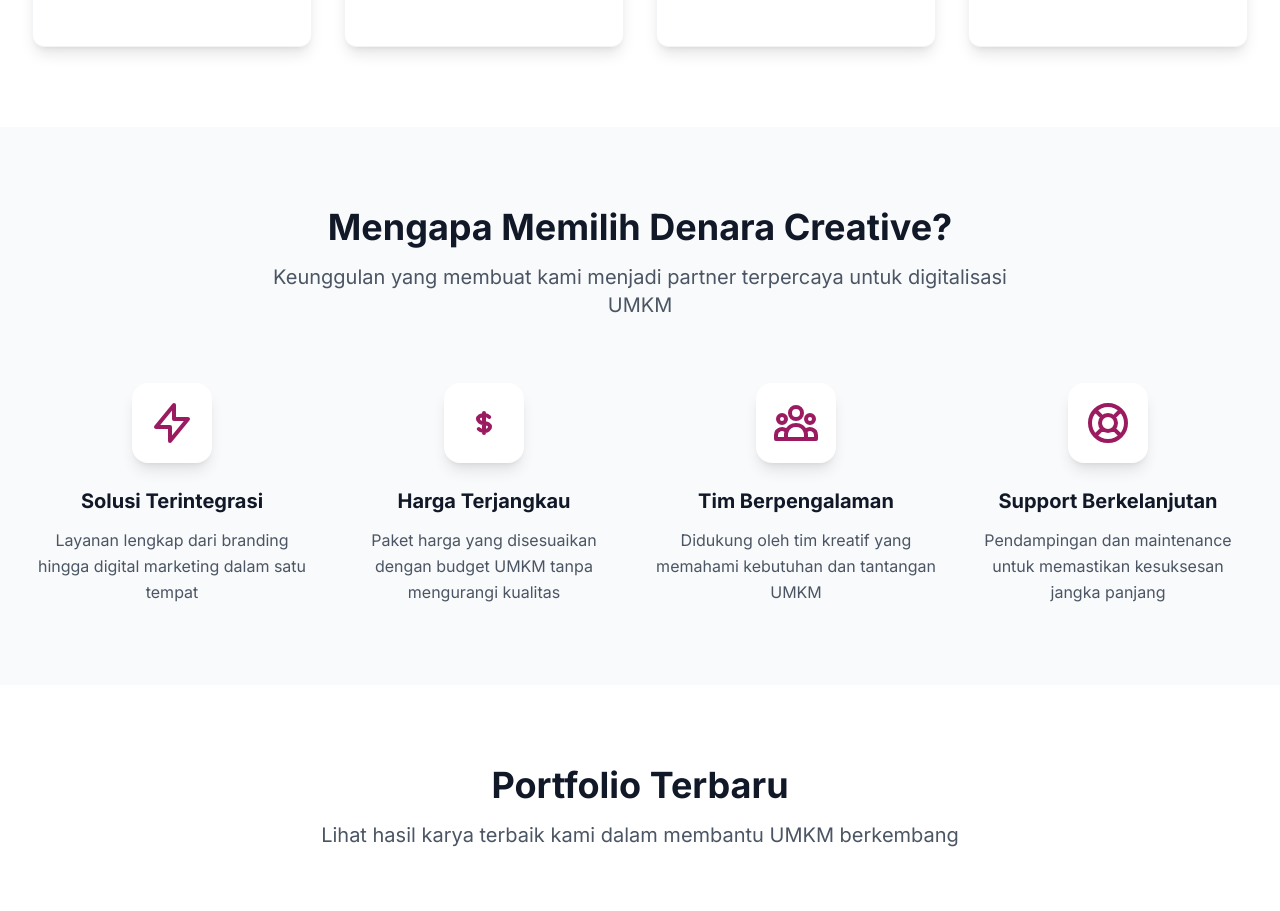
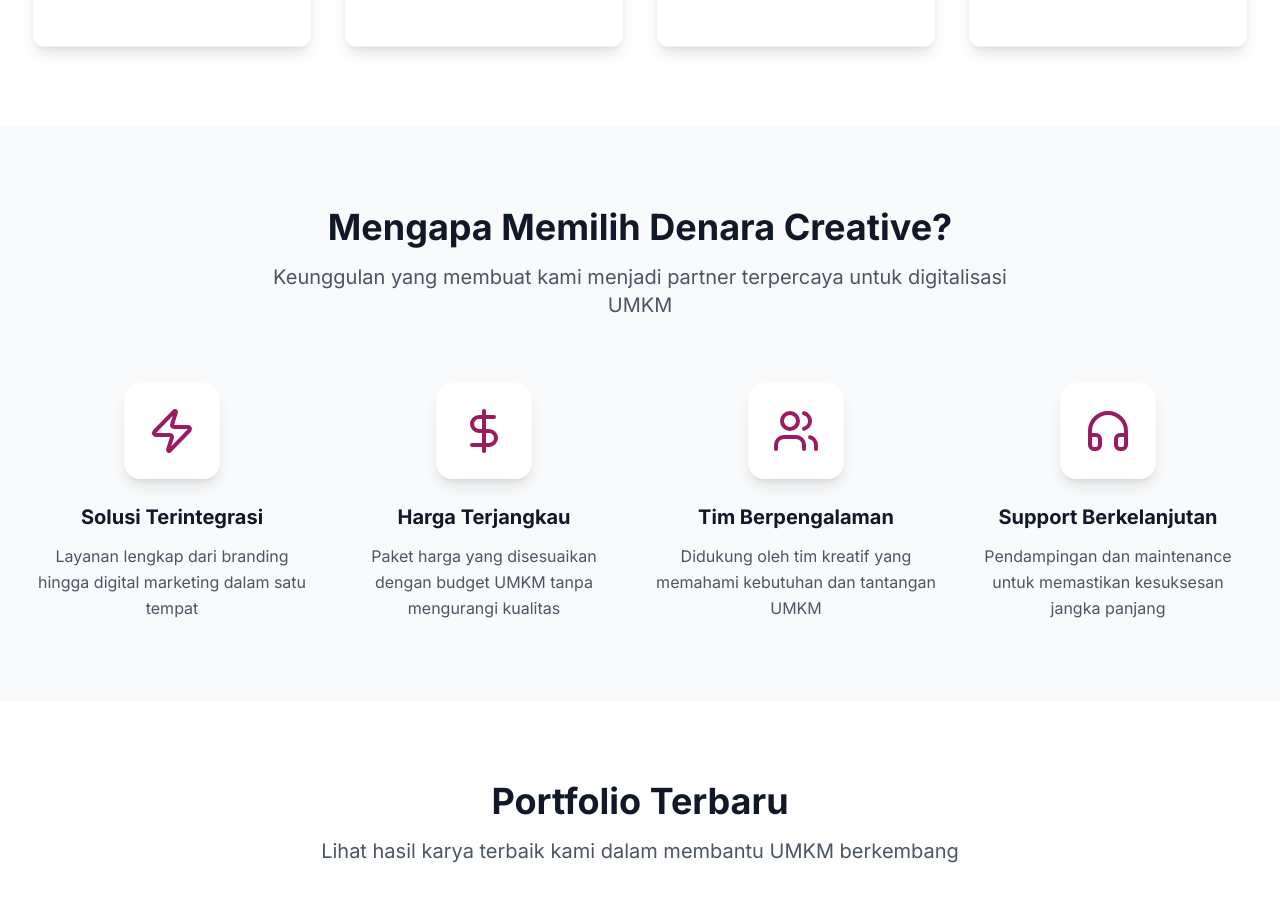
Before and after one commit to wildanwigenta/DenaraCreative, a Next.js app: page / in a window 1280 px wide. Shown: the part 1720-2631 px from the top of the page. Built offline with nearby package versions, Linux system fonts and the light colour scheme.

Commit message:
install lucide react

```diff
--- a/src/app/page.tsx
+++ b/src/app/page.tsx
@@ -4,6 +4,8 @@
 import ServiceCard from '@/components/ServiceCard';
 import TestimonialCarousel from '@/components/TestimonialCarousel';
 import PortfolioGrid from '@/components/PortfolioGrid';
+
+import { Zap, DollarSign, Users, Headphones } from 'lucide-react';
 
 const services = [
   {
@@ -73,40 +75,63 @@
   }
 ];
 
+// const advantages = [
+//   {
+//     icon: (
+//       <svg className="w-12 h-12 text-[#9B1B60]" fill="none" stroke="currentColor" viewBox="0 0 24 24">
+//         <path strokeLinecap="round" strokeLinejoin="round" strokeWidth={2} d="M13 10V3L4 14h7v7l9-11h-7z" />
+//       </svg>
+//     ),
+//     title: "Solusi Terintegrasi",
+//     description: "Layanan lengkap dari branding hingga digital marketing dalam satu tempat"
+//   },
+//   {
+//     icon: (
+//       <svg className="w-12 h-12 text-[#9B1B60]" fill="none" stroke="currentColor" viewBox="0 0 24 24">
+//         <path strokeLinecap="round" strokeLinejoin="round" strokeWidth={2} d="M12 8c-1.657 0-3 .895-3 2s1.343 2 3 2 3 .895 3 2-1.343 2-3 2m0-8c1.11 0 2.08.402 2.599 1M12 8V7m0 1v8m0 0v1m0-1c-1.11 0-2.08-.402-2.599-1" />
+//       </svg>
+//     ),
+//     title: "Harga Terjangkau",
+//     description: "Paket harga yang disesuaikan dengan budget UMKM tanpa mengurangi kualitas"
+//   },
+//   {
+//     icon: (
+//       <svg className="w-12 h-12 text-[#9B1B60]" fill="none" stroke="currentColor" viewBox="0 0 24 24">
+//         <path strokeLinecap="round" strokeLinejoin="round" strokeWidth={2} d="M17 20h5v-2a3 3 0 00-5.356-1.857M17 20H7m10 0v-2c0-.656-.126-1.283-.356-1.857M7 20H2v-2a3 3 0 015.356-1.857M7 20v-2c0-.656.126-1.283.356-1.857m0 0a5.002 5.002 0 019.288 0M15 7a3 3 0 11-6 0 3 3 0 016 0zm6 3a2 2 0 11-4 0 2 2 0 014 0zM7 10a2 2 0 11-4 0 2 2 0 014 0z" />
+//       </svg>
+//     ),
+//     title: "Tim Berpengalaman",
+//     description: "Didukung oleh tim kreatif yang memahami kebutuhan dan tantangan UMKM"
+//   },
+//   {
+//     icon: (
+//       <svg className="w-12 h-12 text-[#9B1B60]" fill="none" stroke="currentColor" viewBox="0 0 24 24">
+//         <path strokeLinecap="round" strokeLinejoin="round" strokeWidth={2} d="M18.364 5.636l-3.536 3.536m0 5.656l3.536 3.536M9.172 9.172L5.636 5.636m3.536 9.192L5.636 18.364M21 12a9 9 0 11-18 0 9 9 0 0118 0zm-5 0a4 4 0 11-8 0 4 4 0 018 0z" />
+//       </svg>
+//     ),
+//     title: "Support Berkelanjutan",
+//     description: "Pendampingan dan maintenance untuk memastikan kesuksesan jangka panjang"
+//   }
+// ];
+
 const advantages = [
   {
-    icon: (
-      <svg className="w-12 h-12 text-[#9B1B60]" fill="none" stroke="currentColor" viewBox="0 0 24 24">
-        <path strokeLinecap="round" strokeLinejoin="round" strokeWidth={2} d="M13 10V3L4 14h7v7l9-11h-7z" />
-      </svg>
-    ),
+    icon: <Zap className="w-12 h-12" />,
     title: "Solusi Terintegrasi",
     description: "Layanan lengkap dari branding hingga digital marketing dalam satu tempat"
   },
   {
-    icon: (
-      <svg className="w-12 h-12 text-[#9B1B60]" fill="none" stroke="currentColor" viewBox="0 0 24 24">
-        <path strokeLinecap="round" strokeLinejoin="round" strokeWidth={2} d="M12 8c-1.657 0-3 .895-3 2s1.343 2 3 2 3 .895 3 2-1.343 2-3 2m0-8c1.11 0 2.08.402 2.599 1M12 8V7m0 1v8m0 0v1m0-1c-1.11 0-2.08-.402-2.599-1" />
-      </svg>
-    ),
+    icon: <DollarSign className="w-12 h-12" />,
     title: "Harga Terjangkau",
     description: "Paket harga yang disesuaikan dengan budget UMKM tanpa mengurangi kualitas"
   },
   {
-    icon: (
-      <svg className="w-12 h-12 text-[#9B1B60]" fill="none" stroke="currentColor" viewBox="0 0 24 24">
-        <path strokeLinecap="round" strokeLinejoin="round" strokeWidth={2} d="M17 20h5v-2a3 3 0 00-5.356-1.857M17 20H7m10 0v-2c0-.656-.126-1.283-.356-1.857M7 20H2v-2a3 3 0 015.356-1.857M7 20v-2c0-.656.126-1.283.356-1.857m0 0a5.002 5.002 0 019.288 0M15 7a3 3 0 11-6 0 3 3 0 016 0zm6 3a2 2 0 11-4 0 2 2 0 014 0zM7 10a2 2 0 11-4 0 2 2 0 014 0z" />
-      </svg>
-    ),
+    icon: <Users className="w-12 h-12" />,
     title: "Tim Berpengalaman",
     description: "Didukung oleh tim kreatif yang memahami kebutuhan dan tantangan UMKM"
   },
   {
-    icon: (
-      <svg className="w-12 h-12 text-[#9B1B60]" fill="none" stroke="currentColor" viewBox="0 0 24 24">
-        <path strokeLinecap="round" strokeLinejoin="round" strokeWidth={2} d="M18.364 5.636l-3.536 3.536m0 5.656l3.536 3.536M9.172 9.172L5.636 5.636m3.536 9.192L5.636 18.364M21 12a9 9 0 11-18 0 9 9 0 0118 0zm-5 0a4 4 0 11-8 0 4 4 0 018 0z" />
-      </svg>
-    ),
+    icon: <Headphones className="w-12 h-12" />,
     title: "Support Berkelanjutan",
     description: "Pendampingan dan maintenance untuk memastikan kesuksesan jangka panjang"
   }
@@ -148,7 +173,7 @@
       </section>
 
       {/* Advantages Section */}
-      <section className="py-20 bg-gray-50">
+      {/* <section className="py-20 bg-gray-50">
         <div className="max-w-7xl mx-auto px-4 sm:px-6 lg:px-8">
           <div className="text-center mb-16">
             <h2 className="text-4xl font-bold text-gray-900 font-poppins mb-4">
@@ -168,6 +193,42 @@
                 <div className="mb-6 flex justify-center">
                   <div className="w-20 h-20 bg-white rounded-2xl shadow-lg flex items-center justify-center group-hover:shadow-xl transition-shadow duration-300">
                     {advantage.icon}
+                  </div>
+                </div>
+                <h3 className="text-xl font-bold text-gray-900 mb-3 font-poppins">
+                  {advantage.title}
+                </h3>
+                <p className="text-gray-600 leading-relaxed">
+                  {advantage.description}
+                </p>
+              </div>
+            ))}
+          </div>
+        </div>
+      </section> */}
+
+      <section className="py-20 bg-gray-50">
+        <div className="max-w-7xl mx-auto px-4 sm:px-6 lg:px-8">
+          <div className="text-center mb-16">
+            <h2 className="text-4xl font-bold text-gray-900 font-poppins mb-4">
+              Mengapa Memilih Denara Creative?
+            </h2>
+            <p className="text-xl text-gray-600 max-w-3xl mx-auto">
+              Keunggulan yang membuat kami menjadi partner terpercaya untuk digitalisasi UMKM
+            </p>
+          </div>
+
+          <div className="grid grid-cols-1 md:grid-cols-2 lg:grid-cols-4 gap-8">
+            {advantages.map((advantage, index) => (
+              <div
+                key={index}
+                className="text-center group hover:transform hover:-translate-y-2 transition-all duration-300"
+              >
+                <div className="mb-6 flex justify-center">
+                  <div className="w-24 h-24 bg-white rounded-2xl shadow-lg flex items-center justify-center group-hover:shadow-xl group-hover:bg-[#9B1B60] transition-all duration-300">
+                    <div className="text-[#9B1B60] group-hover:text-white transition-colors duration-300">
+                      {advantage.icon}
+                    </div>
                   </div>
                 </div>
                 <h3 className="text-xl font-bold text-gray-900 mb-3 font-poppins">
```
Also changed, not shown: package.json (+7 -6 lines), 1 other file (tests, documents, lock files or other folders).
